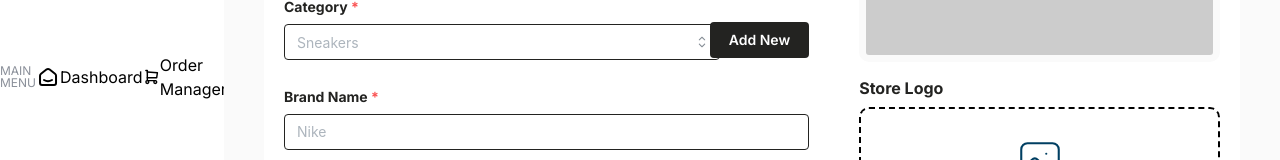
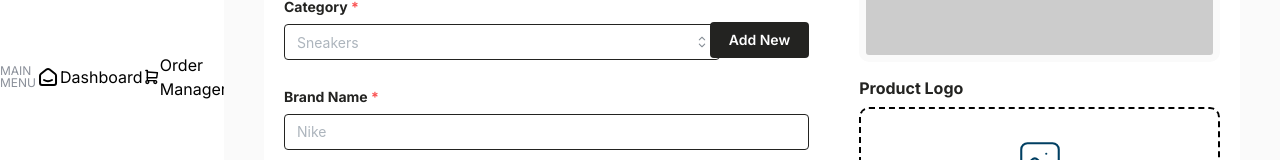
Before and after one commit to themawuena/tumirayi, a Next.js app: page /dashboard/stores/product/new/1 in a window 1280 px wide. Shown: the part 323-483 px from the top of the page. Built offline with nearby package versions, Linux system fonts and the light colour scheme; no server answers; sample sign-in values are in the browser's storage.

Commit message:
corect label

```diff
--- a/src/Modules/product/new/page.tsx
+++ b/src/Modules/product/new/page.tsx
@@ -319,7 +319,7 @@ const AddProducts = ({ params }: { params: { id: string } }) => {
               bg={"#00000033"}
             ></Box>
             <Flex direction={"column"}>
-              <Text style={LabelStyle}>Store Logo</Text>
+              <Text style={LabelStyle}>Product Logo</Text>
               <Group
                 style={{
                   borderWidth: 2,
```
